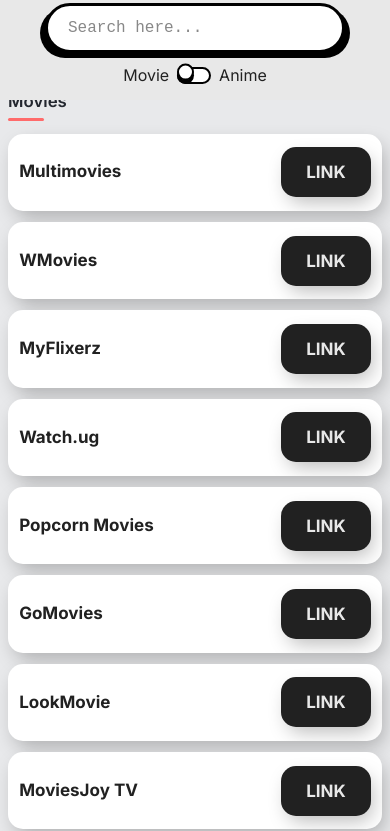
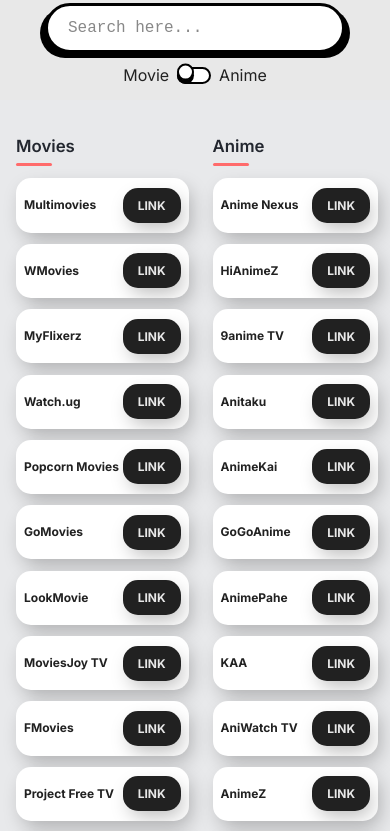
Before and after one commit to Skinpii/GEMZ, a React (Vite) app: page / in a window 390 px wide. Shown: the top 831 px of the page. Built offline with nearby package versions, Linux system fonts and the light colour scheme.

Commit message:
Initial commit - GEMZ 2.0 website ready for deployment

```diff
--- a/package.json
+++ b/package.json
@@ -40,6 +40,7 @@
     "eslint": "^9.25.0",
     "eslint-plugin-react-hooks": "^5.2.0",
     "eslint-plugin-react-refresh": "^0.4.19",
+    "gh-pages": "^6.3.0",
     "globals": "^16.0.0",
     "postcss": "^8.5.3",
     "tailwindcss": "^4.1.7",
--- a/src/pages/Dashboard.css
+++ b/src/pages/Dashboard.css
@@ -262,8 +262,8 @@
 /* Responsive Adjustments */
 @media (max-width: 900px) {
   .sites-list {
-    grid-template-columns: 1fr;
-    gap: 2rem;
+    grid-template-columns: repeat(2, 1fr); /* Changed from 1fr to display 2 categories per row */
+    gap: 1.5rem; /* Adjusted gap from 2rem for the 2-column layout */
   }
 
   .results-grid {
@@ -273,10 +273,11 @@
 
 @media (max-width: 700px) {
   .dashboard-container {
-    padding: 1.2rem 0.5rem;
+    padding: 4rem  1rem; /* Increased top padding from 1.2rem to 4rem */
   }
   .site-list-item {
     padding: 0.85rem 0.7rem;
+    font-size: 14px; /* Added to make text smaller */
   }
   .site-category-title {
     font-size: 1.05rem;
@@ -286,4 +287,39 @@
     grid-template-columns: repeat(auto-fill, minmax(140px, 1fr));
     gap: 0.75rem;
   }
+
+  /* Make result buttons smaller on mobile */
+  .result-button {
+    font-size: 14px; /* Adjust font size */
+  }
+
+  .button_top {
+    padding: 0.6em 1.2em; /* Adjust padding */
+  }
 }
+
+/* Additional media query for very small screens */
+@media (max-width: 480px) {
+  .site-list-item {
+    padding: 0.6rem 0.5rem; /* Further reduce padding */
+    font-size: 12px; /* Further reduce font size */
+  }
+
+  .neobrut-link-btn, button {
+    padding: 10px 15px; /* Adjust button padding */
+    font-size: 12px; /* Adjust button font size */
+  }
+
+  .result-button {
+    font-size: 12px; /* Further adjust font size */
+  }
+
+  .button_top {
+    padding: 0.5em 1em; /* Further adjust padding */
+  }
+
+  .results-grid {
+    grid-template-columns: repeat(auto-fill, minmax(120px, 1fr)); /* Smaller columns */
+    gap: 0.5rem; /* Smaller gap */
+  }
+}
```
Also changed, not shown: 2 other files (tests, documents, lock files or other folders).
